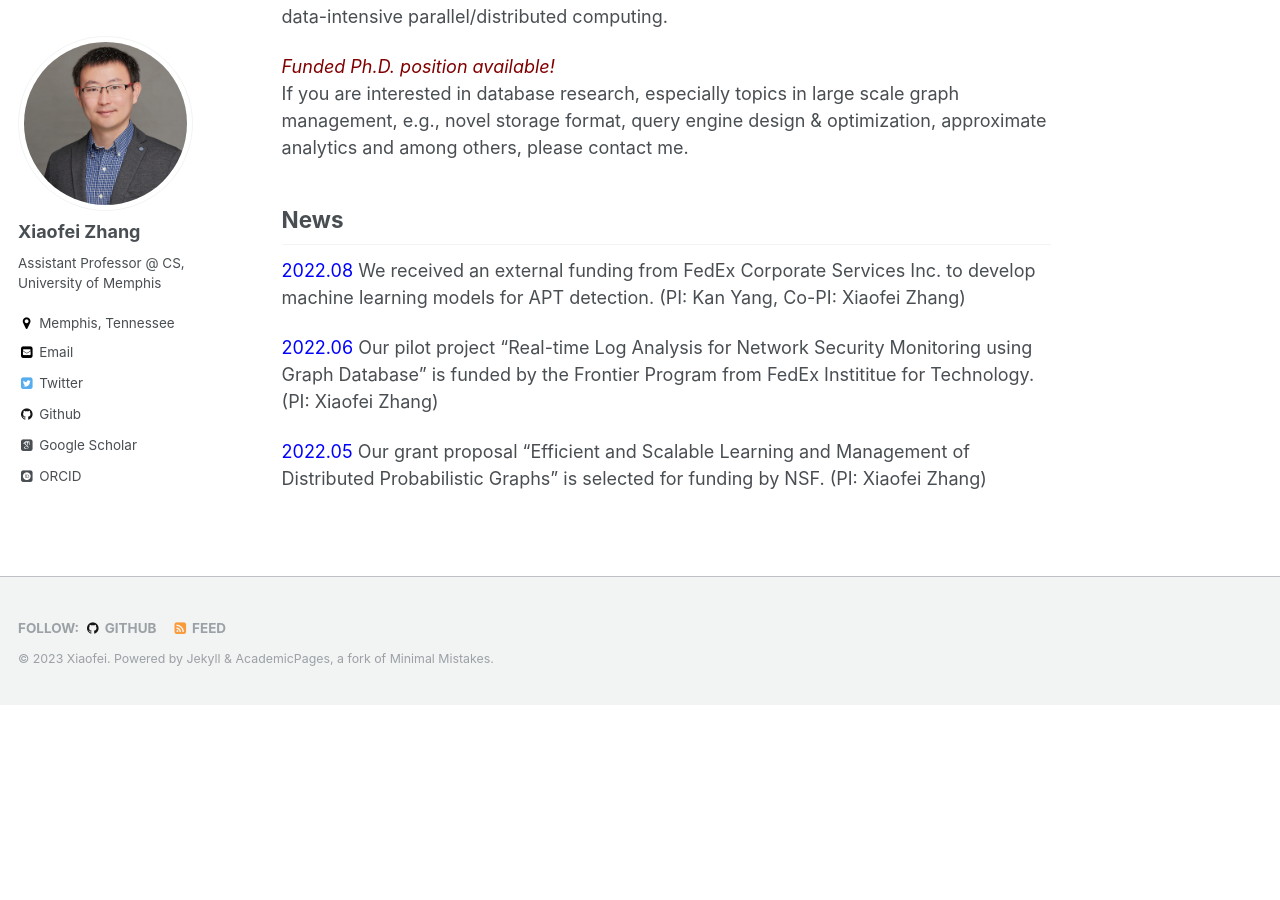
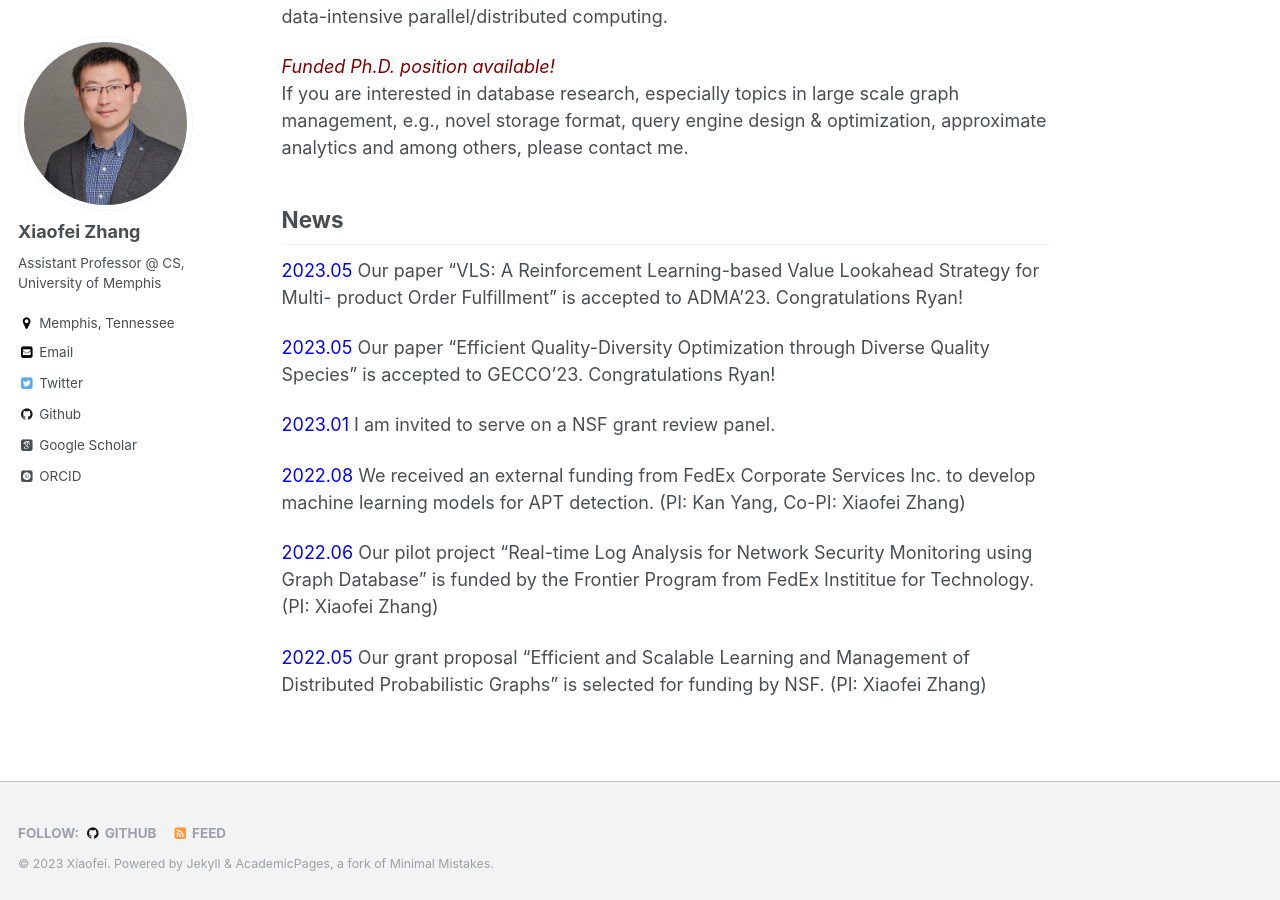
Before and after one commit to zxf-work/zxf-work.github.io, a Jekyll site: the page built from _pages/about.md, in a window 1280 px wide and 900 px high, scrolled down 496 px. Built offline with Jekyll 4.4.1, drawn with Linux system fonts in a browser that asks for light colours; some web fonts are replaced; before the commit the page ends 1201 px from its top, so only the background shows below that.

Commit message:
Update about.md
add more news

```diff
--- a/_pages/about.md
+++ b/_pages/about.md
@@ -21,6 +21,12 @@ If you are interested in database research, especially topics in large scale gra
 
 
 ## News
+
+<span style="color:blue;">2023.05</span> Our paper "VLS: A Reinforcement Learning-based Value Lookahead Strategy for Multi- product Order Fulfillment" is accepted to ADMA'23. Congratulations Ryan!
+
+<span style="color:blue;">2023.05</span> Our paper "Efficient Quality-Diversity Optimization through Diverse Quality Species" is accepted to GECCO'23. Congratulations Ryan!
+
+<span style="color:blue;">2023.01</span> I am invited to serve on a NSF grant review panel.
 
 <span style="color:blue;">2022.08</span> We received an external funding from FedEx Corporate Services Inc. to develop machine learning models for APT detection. (PI: Kan Yang, Co-PI: Xiaofei Zhang)
 
```
